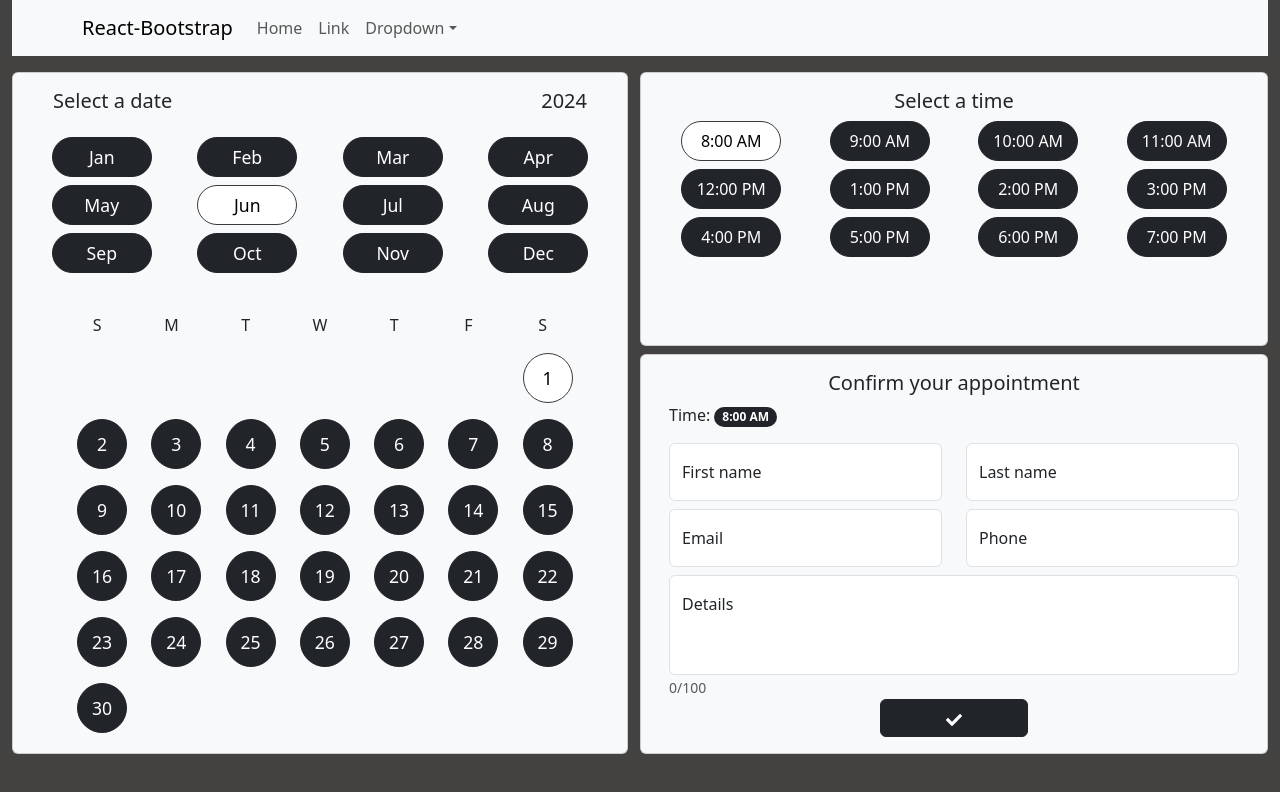
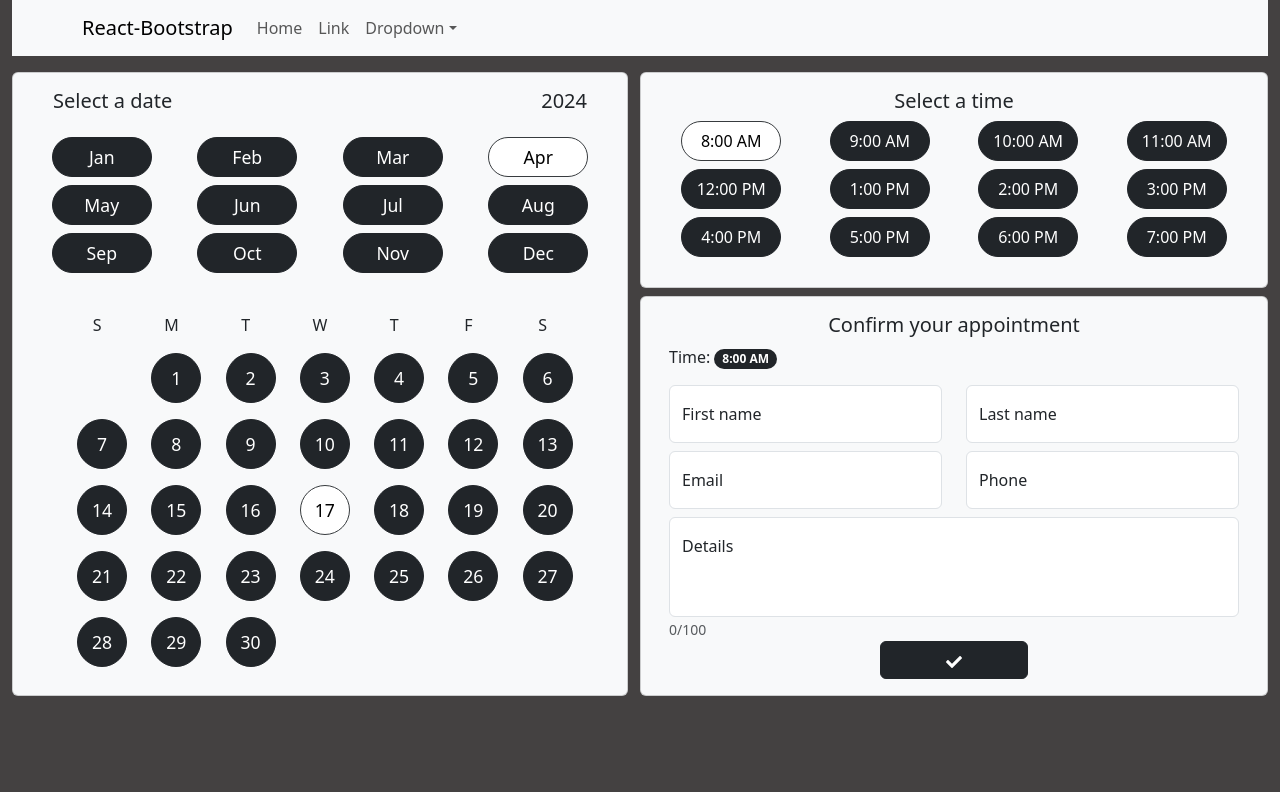
Before and after one commit to Booking-Management-System-App/booking-management-frontend, a React (Vite) app: page / in a window 1280 px wide. Shown: the top 792 px of the page. Built offline with nearby package versions, Linux system fonts and the light colour scheme.

Commit message:
Remove hardcoded date

```diff
--- a/src/components/DateSelection.jsx
+++ b/src/components/DateSelection.jsx
@@ -11,7 +11,7 @@ import Card from 'react-bootstrap/Card';
 import dateSelectionData from '../data/dateSelectionData.json';
 
 function DateSelection() {
-  const today = new Date(2024, 5, 1);
+  const today = new Date();
   const month = today.getMonth() + 1;
   const day = today.getDate();
 
```
